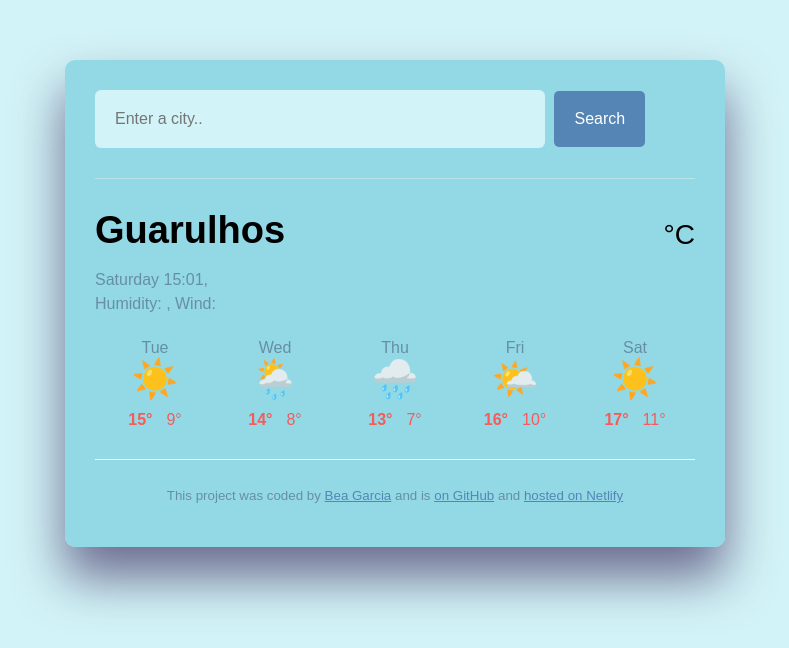
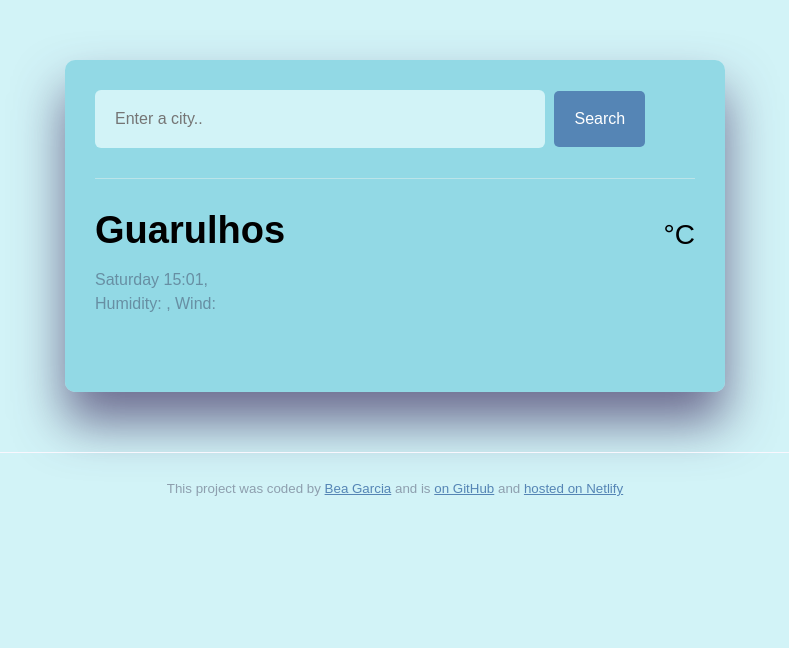
Before and after one commit to mbng1983/Plus_WeatherApp, a website built with Parcel: page index.html in a window 1280 px wide. Shown: the whole page, without its empty margins (245-1034 px from the left). Built offline with nearby package versions, Linux system fonts and the light colour scheme; no server answers; a web font is replaced by a local one.

Commit message:
Removed the html to add a js template

```diff
--- a/index.html
+++ b/index.html
@@ -39,47 +39,6 @@
             <span class="current-temperature-unit">°C</span>
           </div>
         </div>
-        <div class="forecast">
-          <div class="forecast-item">
-            <div class="forecast-date">Tue</div>
-            <div class="forecast-icon">☀️</div>
-            <div class="forecast-temps">
-              <div class="forecast-temp"><strong>15°</strong></div>
-              <div class="forecast-temp">9°</div>
-            </div>
-          </div>
-          <div class="forecast-item">
-            <div class="forecast-date">Wed</div>
-            <div class="forecast-icon">🌦️</div>
-            <div class="forecast-temps">
-              <div class="forecast-temp"><strong>14°</strong></div>
-              <div class="forecast-temp">8°</div>
-            </div>
-          </div>
-          <div class="forecast-item">
-            <div class="forecast-date">Thu</div>
-            <div class="forecast-icon">🌧️</div>
-            <div class="forecast-temps">
-              <div class="forecast-temp"><strong>13°</strong></div>
-              <div class="forecast-temp">7°</div>
-            </div>
-          </div>
-          <div class="forecast-item">
-            <div class="forecast-date">Fri</div>
-            <div class="forecast-icon">🌤️</div>
-            <div class="forecast-temps">
-              <div class="forecast-temp"><strong>16°</strong></div>
-              <div class="forecast-temp">10°</div>
-            </div>
-          </div>
-          <div class="forecast-item">
-            <div class="forecast-date">Sat</div>
-            <div class="forecast-icon">☀️</div>
-            <div class="forecast-temps">
-              <div class="forecast-temp"><strong>17°</strong></div>
-              <div class="forecast-temp">11°</div>
-            </div>
-          </div>
         </div>
       </main>
       <footer>
```
